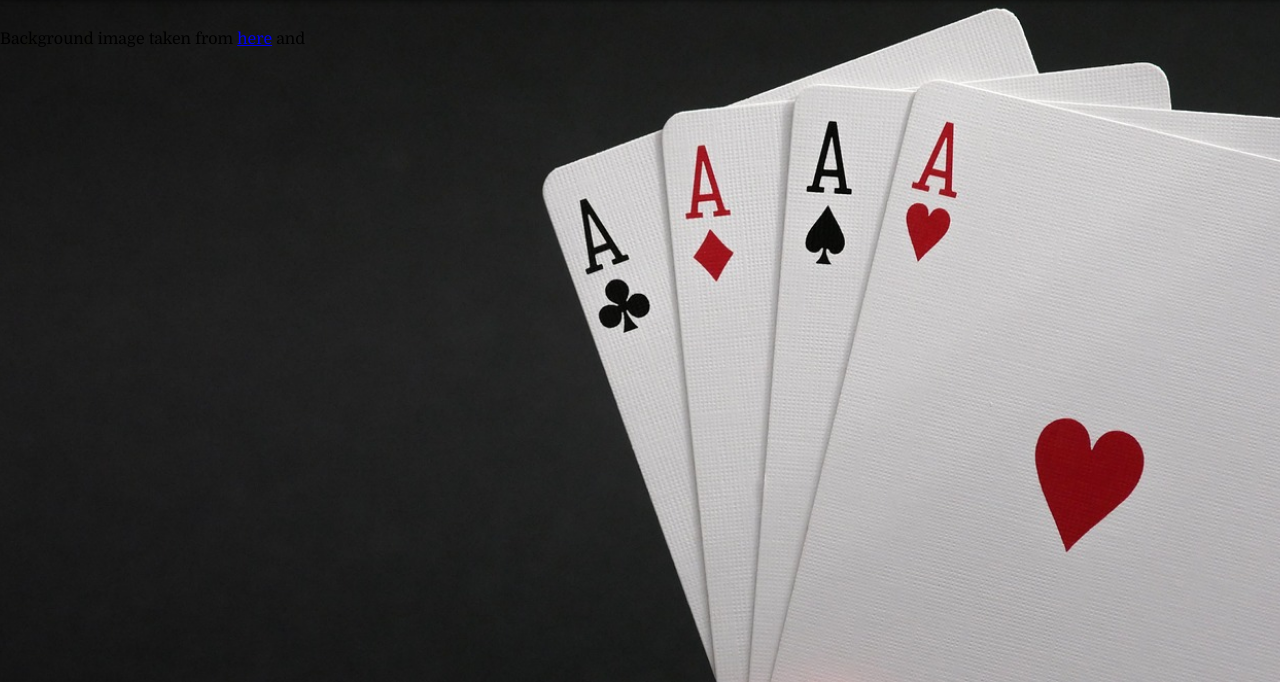
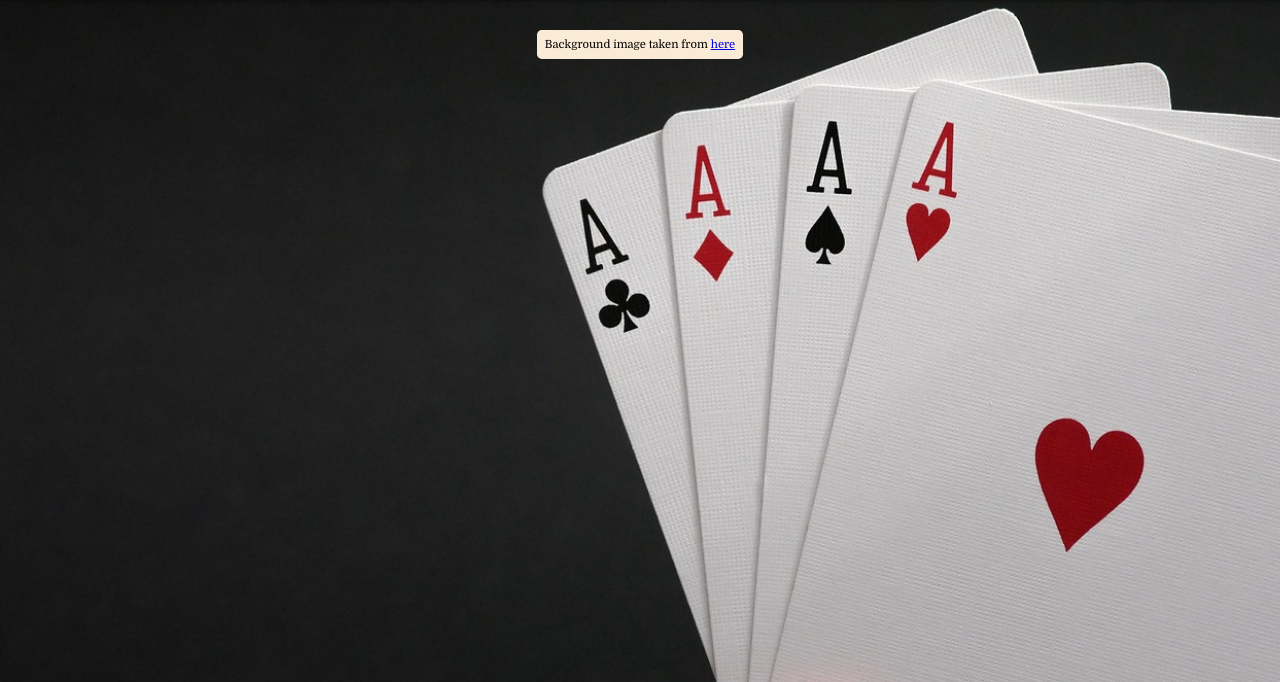
Before and after one commit to yrcastillob/Learning_JavaScript, a plain HTML site: page cards_deck_shuffle/index.html in a window 1280 px wide. Shown: the part 118-800 px from the top of the page. Drawn offline with Linux system fonts and the light colour scheme.

Commit message:
Integration of algorithm Fisher-Yates in suffle cards game

```diff
--- a/cards_deck_shuffle/index.html
+++ b/cards_deck_shuffle/index.html
@@ -40,6 +40,6 @@
 
     </section>
 
-    <p>Background image taken from <a href="https://pixabay.com/es/photos/tarjetas-juego-p%C3%B3ker-cima-4423526/">here</a> and </p>
+    <p class="credits">Background image taken from <a href="https://pixabay.com/es/photos/tarjetas-juego-p%C3%B3ker-cima-4423526/">here</a></p>
 </body>
 </html>
--- a/cards_deck_shuffle/main.css
+++ b/cards_deck_shuffle/main.css
@@ -37,6 +37,7 @@ body{
     background-repeat: no-repeat;
     background-attachment: fixed;
     font-family: "Domine", serif;
+    flex: 1;
 }
 
 /**************************MAIN MENU*****************************/
@@ -217,8 +218,8 @@ body{
 /****************************************MESSAGES SECTION****************************************************/
 .messageBar{
     width: 100%;
+    z-index: 12;
     position: fixed;
-    z-index: 12;
 }
 
 .errorMessage{
@@ -245,3 +246,15 @@ body{
     opacity: 1;
    }
 }
+
+.credits{
+    background-color: var(--oldWhite);
+    width: fit-content;
+    padding: 0.5rem;
+    font-size: 0.7rem;
+    border-radius: 0.3rem;
+    text-align: center;
+    margin: 0 auto;
+    margin-top: auto;
+    margin-bottom: 0.3rem;
+}
--- a/cards_deck_shuffle/main.js
+++ b/cards_deck_shuffle/main.js
@@ -27,8 +27,8 @@ function createCardDeck ( numbers, symbols ) {
 
 function suffleDeck ( deck ) {
     //Mix the deck to assure everyone get differents cards.
-    let index = 0;
-    while (index < deck.length*2){
+    /*let index = 0;
+     while (index < deck.length*2){
         var indexOne = Math.floor(Math.random()*deck.length);
         var indexTwo = Math.floor(Math.random()*deck.length);
         var cardOne = deck[indexOne]
@@ -36,6 +36,11 @@ function suffleDeck ( deck ) {
         insertCardTaken = deck.splice(indexOne,1,cardTwo);
         InsertCardPutt = deck.splice(indexTwo,1,cardOne);
         index = index + 1;
+    } */
+    // Using Fisher-Yates Algorithm
+    for (let i = deck.length -1; i > 0; i--) {
+        const j = Math.floor(Math.random()*(i+1));
+        [deck[i], deck[j]] = [deck[j], deck[i]]
     }
 
 }
```
